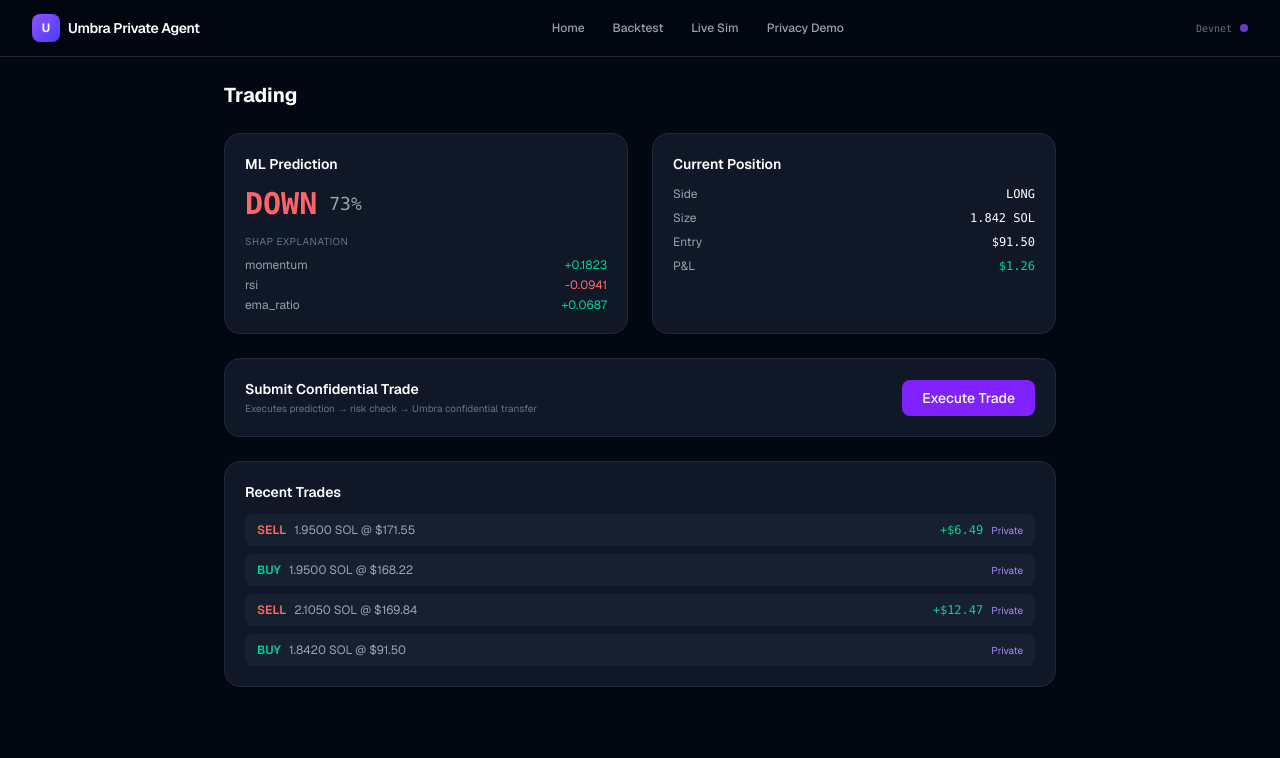
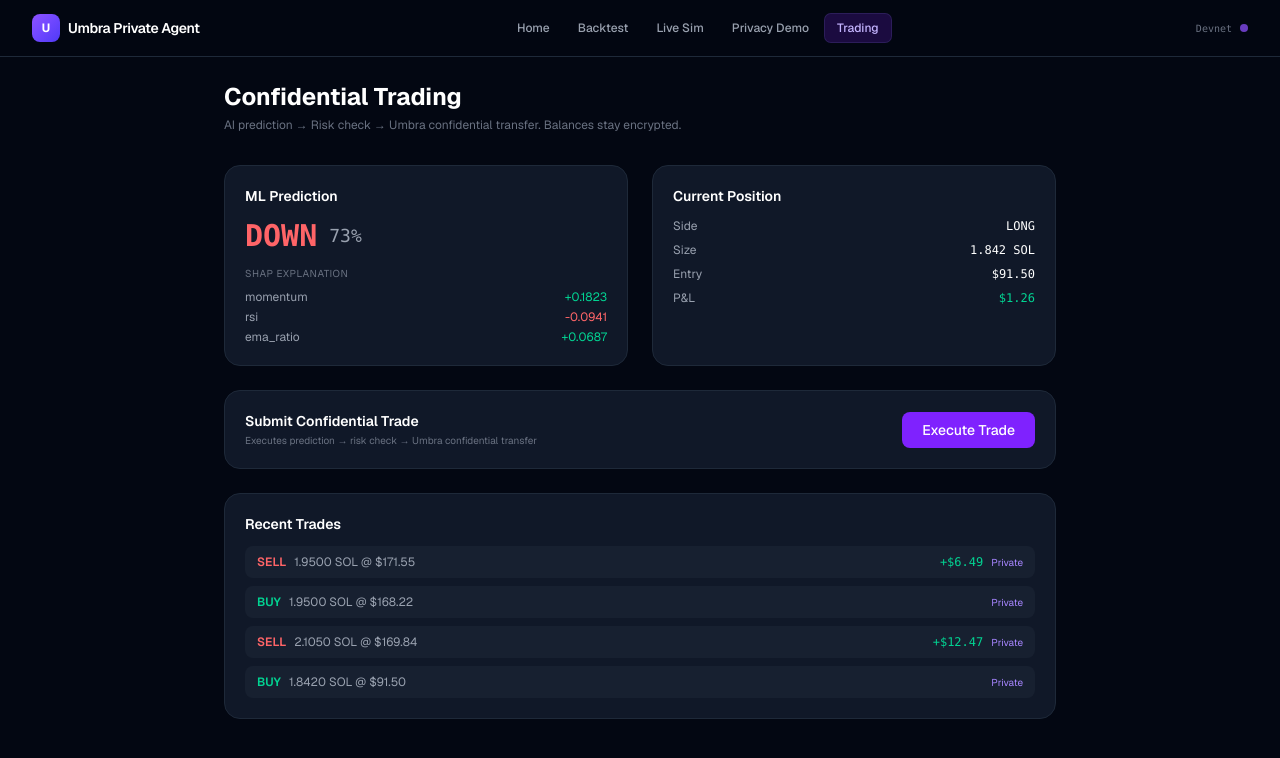
Before and after one commit to sarthakbiswas97/umbra-private-agent, a Next.js app in the folder frontend/: page /trading in a window 1280 px wide. Shown: the top 758 px of the page. Built offline with nearby package versions, Linux system fonts and the light colour scheme; no server answers.

Commit message:
fix(frontend): improve UX -- add trading to nav, better empty states, viewing key explainer

```diff
--- a/frontend/src/app/privacy/page.tsx
+++ b/frontend/src/app/privacy/page.tsx
@@ -101,10 +101,18 @@
 
       {/* Viewing key input for Auditor */}
       {view === "Auditor" && !keyValid && (
+        <>
+        <div className="bg-indigo-500/5 border border-indigo-500/20 rounded-2xl p-4 mb-4">
+          <p className="text-xs text-indigo-300">
+            <strong>How viewing keys work:</strong> The fund manager derives a time-scoped key using Poseidon hashing.
+            The auditor receives a monthly key that grants read-only access to balances and transfers for that period only.
+            No access to the master key, no access to other months.
+          </p>
+        </div>
         <div className="bg-gray-900 border border-indigo-500/20 rounded-2xl p-5 mb-6">
           <h3 className="text-sm font-semibold text-indigo-400 mb-2">Enter Viewing Key</h3>
           <p className="text-[10px] text-gray-500 mb-3">
-            The fund manager shared a monthly viewing key with you. Paste it below to decrypt January 2025 activity.
+            Paste the monthly viewing key shared by the fund manager to decrypt January 2025 activity.
           </p>
           <div className="flex gap-2">
             <input
@@ -126,6 +134,7 @@
             Try any string 8+ characters. In production, this is a Poseidon-derived key from the fund manager.
           </p>
         </div>
+        </>
       )}
 
       {view === "Auditor" && keyValid && (
--- a/frontend/src/app/simulation/page.tsx
+++ b/frontend/src/app/simulation/page.tsx
@@ -251,7 +251,10 @@
             </div>
           )) : (
             <div className="text-center w-full py-6 text-gray-600 text-xs">
-              Click "Run Cycle" or wait for auto-run to start the trading pipeline
+              <div className="flex items-center justify-center gap-2">
+                <div className="w-1.5 h-1.5 rounded-full bg-violet-400 animate-pulse" />
+                Waiting for next auto-cycle (runs every 8 seconds)...
+              </div>
             </div>
           )}
         </div>
--- a/frontend/src/app/trading/page.tsx
+++ b/frontend/src/app/trading/page.tsx
@@ -49,7 +49,12 @@
 
   return (
     <main className="max-w-4xl mx-auto px-4 sm:px-6 lg:px-8 py-6">
-      <h1 className="text-xl font-bold text-white mb-6">Trading</h1>
+      <div className="mb-8">
+        <h1 className="text-2xl font-bold text-white">Confidential Trading</h1>
+        <p className="text-xs text-gray-500 mt-1">
+          AI prediction &rarr; Risk check &rarr; Umbra confidential transfer. Balances stay encrypted.
+        </p>
+      </div>
 
       <div className="grid grid-cols-1 md:grid-cols-2 gap-6 mb-6">
         {/* Prediction */}
@@ -82,7 +87,13 @@
               </div>
             </div>
           ) : (
-            <p className="text-xs text-gray-500">Awaiting prediction...</p>
+            <div className="text-center py-6">
+              <div className="w-10 h-10 rounded-full bg-gray-800 flex items-center justify-center mx-auto mb-2">
+                <span className="text-gray-600 text-sm">?</span>
+              </div>
+              <p className="text-xs text-gray-500">No prediction yet</p>
+              <p className="text-[10px] text-gray-600 mt-1">Predictions update every 5 seconds from the AI model</p>
+            </div>
           )}
         </div>
 
--- a/frontend/src/components/Navbar.tsx
+++ b/frontend/src/components/Navbar.tsx
@@ -8,6 +8,7 @@
   { href: "/backtest", label: "Backtest" },
   { href: "/simulation", label: "Live Sim" },
   { href: "/privacy", label: "Privacy Demo" },
+  { href: "/trading", label: "Trading" },
 ];
 
 export default function Navbar() {
```
